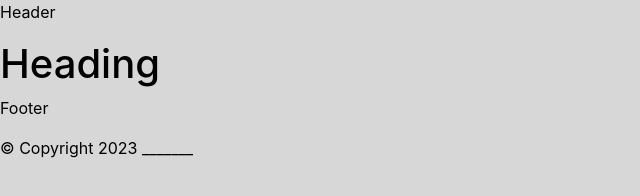
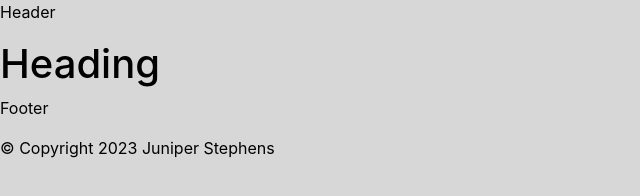
Before and after one commit to junemoth/portfolio-project, a plain HTML site: page index.html in a window 1280 px wide. Shown: the whole page, without its empty margins (0-640 px from the left). Drawn offline with nearby package versions, Linux system fonts and the light colour scheme.

```diff
--- a/index.html
+++ b/index.html
@@ -70,6 +70,6 @@
     ></script>
   </body>
   <footer>
-    <p class="copyright-text">© Copyright 2023 _______</p>
+    <p class="copyright-text">© Copyright 2023 Juniper Stephens</p>
   </footer>
 </html>
```
